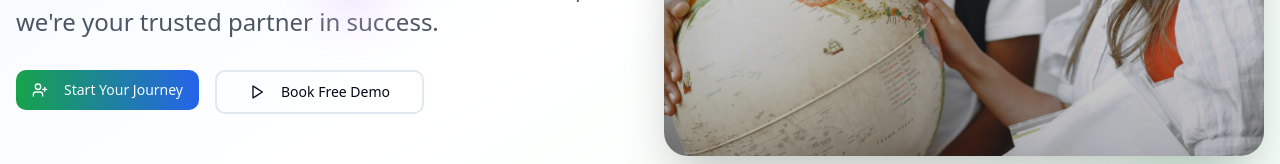
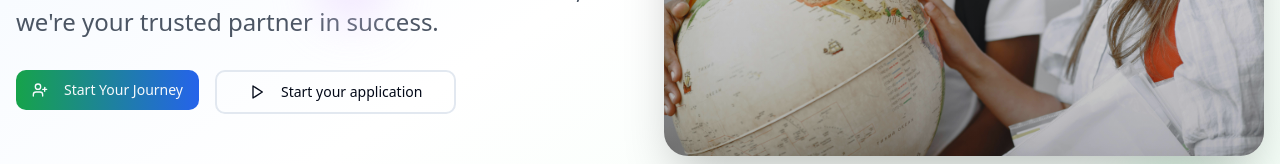
Before and after one commit to Quddos/essentialtalent, a Next.js app: page / in a window 1280 px wide. Shown: the part 562-726 px from the top of the page. Built offline with nearby package versions, Linux system fonts and the light colour scheme.

Commit message:
Update hero-section.tsx

```diff
--- a/components/hero-section.tsx
+++ b/components/hero-section.tsx
@@ -85,9 +85,9 @@ export function HeroSection() {
                 size="lg"
                 className="border-2 hover:bg-gray-50 dark:hover:bg-gray-800 transition-all duration-300 bg-transparent"
               >
-                <Link href="/demo">
+                <Link href="/application">
                   <Play className="mr-2 h-5 w-5" />
-                  Book Free Demo
+                  Start your application
                 </Link>
               </Button>
             </motion.div>
```
